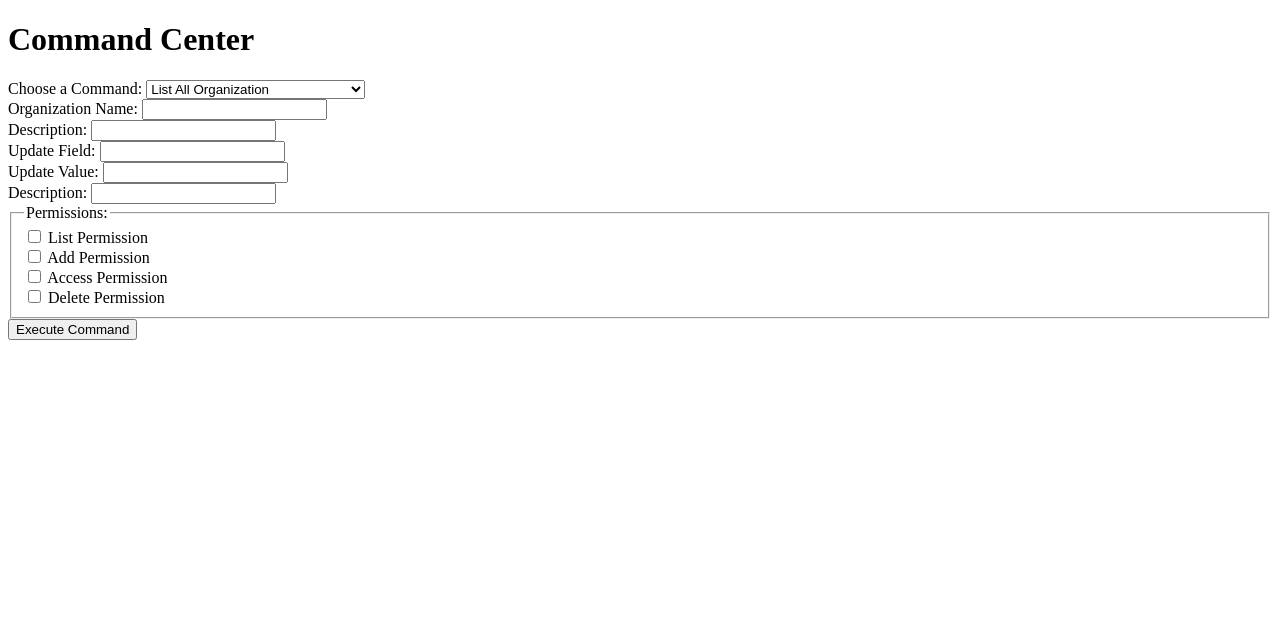
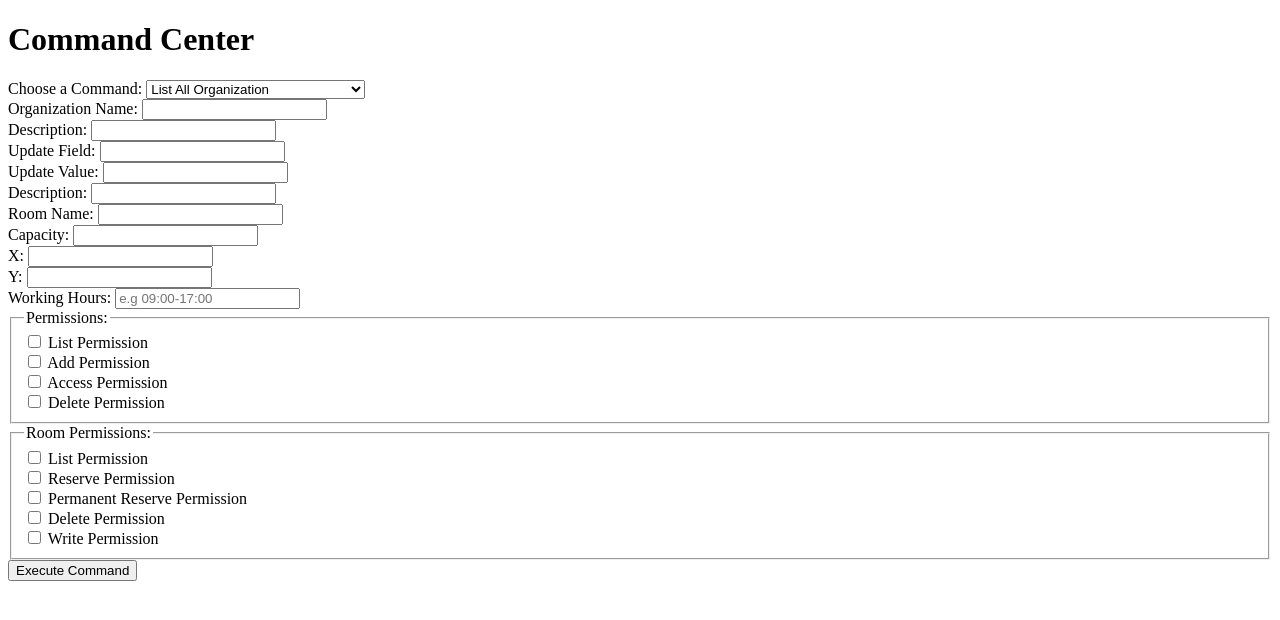
Before and after one commit to eliflali/CENG445-Room-Reservation-System-Project, a Django app: template phase-3/room_reservation/templates/command_center.html in a window 1280 px wide. Shown: the top 620 px of the page. Run offline with Django 4.2, Linux system fonts and the light colour scheme; the template is opened without the code that fills it, so the values that code supplies are empty.

Commit message:
create room is completed with create room permissions

```diff
--- a/phase-2/views.py
+++ b/phase-2/views.py
@@ -275,9 +275,9 @@ def create_room_permissions(user: str, org_name: str, room_name: str, list_permi
         return "Room does not exist."
 
     if DB_MANAGER.room_permissions.create_room_permissions(user, room_id, list_permission, reserve_permission, perreserve_permission, delete_permission, write_permission):
-        return "Room permissions created for user " + user + " in room " + str(room_id)
+        return "Room permissions created for user " + user + " in room " + str(room_name)
 
-    return "Unable to create room permissions for user " + user + " in room " + str(room_id)
+    return "Unable to create room permissions for user " + user + " in room " + str(room_name)
 
 def create_event_permissions(user: str, event_id: int, read_permission: bool, write_permission: bool):
     """Creates the event permissions for the user if the user has permission to do so"""
--- a/phase-3/room_reservation/templates/command_center.html
+++ b/phase-3/room_reservation/templates/command_center.html
@@ -19,6 +19,7 @@
           <option value="access_room">Get Room</option>
           <option value="delete_room">Delete Room</option>
           <option value="update_room">Update Room</option>
+          <option value="create_room_permissions">Room Permissions</option>
           <option value="list_room_events">List Room Reservations</option>
           <option value="create_reservation">Reserve</option>
           <option value="create_perreservation">Reserve for Weekly</option>
@@ -59,6 +60,31 @@
         <label for="description">Description:</label>
         <input type="text" id="description" name="description" />
       </div>
+      <div>
+        <label for="room_name">Room Name:</label>
+        <input type="text" id="room_name" name="room_name" />
+      </div>
+      <div>
+        <label for="capacity">Capacity:</label>
+        <input type="number" id="capacity" name="capacity" />
+      </div>
+      <div>
+        <label for="x">X:</label>
+        <input type="number" id="x" name="x" />
+      </div>
+      <div>
+        <label for="y">Y:</label>
+        <input type="number" id="y" name="y" />
+      </div>
+      <div>
+        <label for="working_hours">Working Hours:</label>
+        <input
+          type="text"
+          id="working_hours"
+          name="working_hours"
+          placeholder="e.g 09:00-17:00"
+        />
+      </div>
       <fieldset>
         <legend>Permissions:</legend>
         <div>
@@ -93,6 +119,54 @@
           <label for="perm_delete">Delete Permission</label>
         </div>
       </fieldset>
+      <fieldset>
+        <legend>Room Permissions:</legend>
+        <div>
+          <input
+            type="checkbox"
+            id="list_perm"
+            name="room_permissions"
+            value="list_permission"
+          />
+          <label for="list_perm">List Permission</label>
+        </div>
+        <div>
+          <input
+            type="checkbox"
+            id="reserve_perm"
+            name="room_permissions"
+            value="reserve_permission"
+          />
+          <label for="reserve_perm">Reserve Permission</label>
+        </div>
+        <div>
+          <input
+            type="checkbox"
+            id="perreserve_perm"
+            name="room_permissions"
+            value="perreserve_permission"
+          />
+          <label for="perreserve_perm">Permanent Reserve Permission</label>
+        </div>
+        <div>
+          <input
+            type="checkbox"
+            id="delete_perm"
+            name="room_permissions"
+            value="delete_permission"
+          />
+          <label for="delete_perm">Delete Permission</label>
+        </div>
+        <div>
+          <input
+            type="checkbox"
+            id="write_perm"
+            name="room_permissions"
+            value="write_permission"
+          />
+          <label for="write_perm">Write Permission</label>
+        </div>
+      </fieldset>
       <button type="submit">Execute Command</button>
     </form>
   </body>
```
Also changed, not shown: phase-3/room_reservation/room_reservation/views.py (+107 -2 lines).
